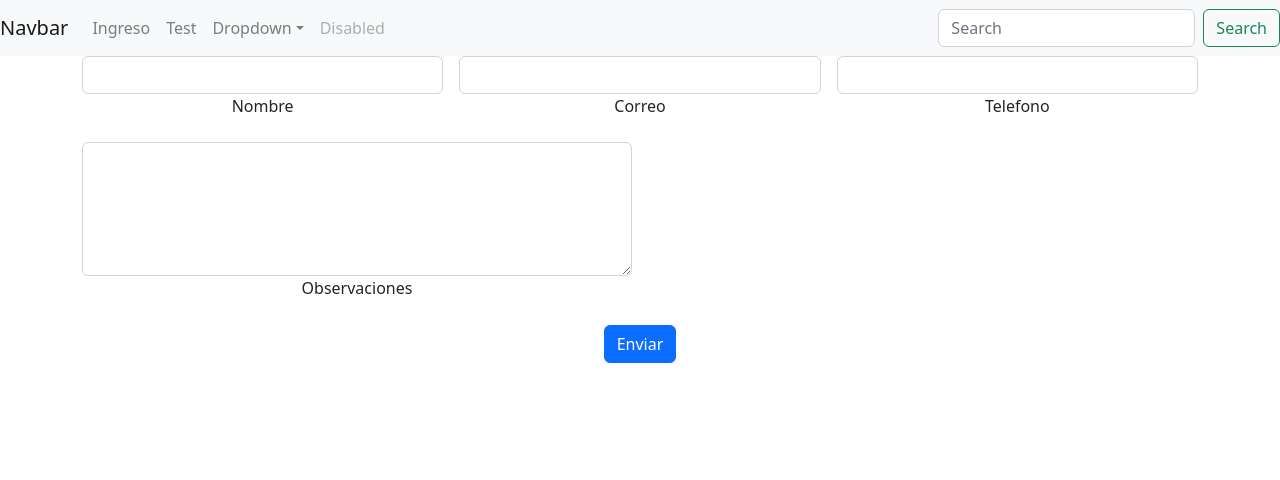
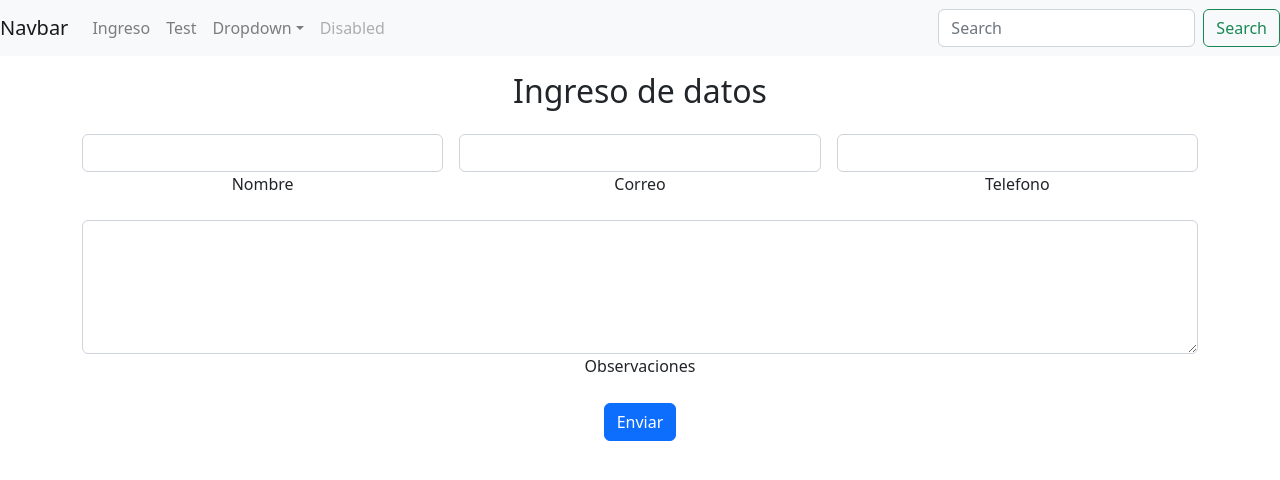
Before and after one commit to JorgePlazaC/juzgadoFrontEnd, a React (Create React App) app: page /ingreso in a window 1280 px wide. Shown: the top 480 px of the page. Built offline with nearby package versions, Linux system fonts and the light colour scheme.

Commit message:
Modificar home

```diff
--- a/src/screens/IngresoDato.js
+++ b/src/screens/IngresoDato.js
@@ -66,8 +66,9 @@ export const IngresoDato = () => {
     console.log(telefono);
   };
   return (
-    <div className="container">
-      <form class="row g-3 needs-validation">
+    <div className="container mt-3">
+      <h2>Ingreso de datos</h2>
+      <form class="row g-3 mt-2 needs-validation">
         <div class="col-md-4">
           <div class="form-outline">
             <input
@@ -116,7 +117,7 @@ export const IngresoDato = () => {
             <div class="valid-feedback">Looks good!</div>
           </div>
         </div>
-        <div class="col-md-6">
+        <div  className="mx-auto">
           <div class="form-outline">
             <textarea
               class="form-control"
--- a/src/screens/Test.js
+++ b/src/screens/Test.js
@@ -30,6 +30,12 @@ export const Test = () => {
           <td colSpan={2}>Larry the Bird</td>
           <td>@twitter</td>
         </tr>
+        <tr>
+          <td>4</td>
+          <td>Mark</td>
+          <td>Otto</td>
+          <td>@mdo</td>
+        </tr>
       </tbody>
     </Table>
   );
--- a/src/screens/home.js
+++ b/src/screens/home.js
@@ -71,7 +71,7 @@ export const Home = () => {
   };
 
   return (
-    <div>
+    <div className="mt-3">
       Home
       <div class='container'> <div class="list-group">{DesplegarDatos()}</div></div>
 
```
